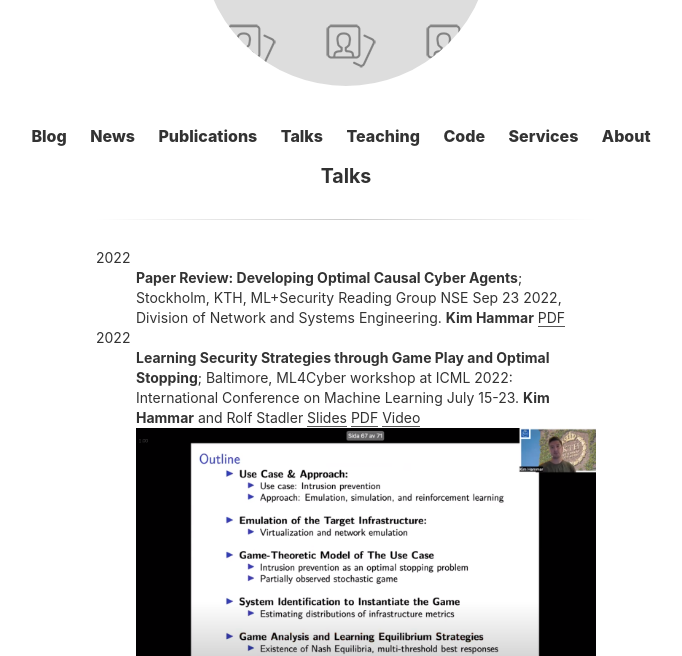
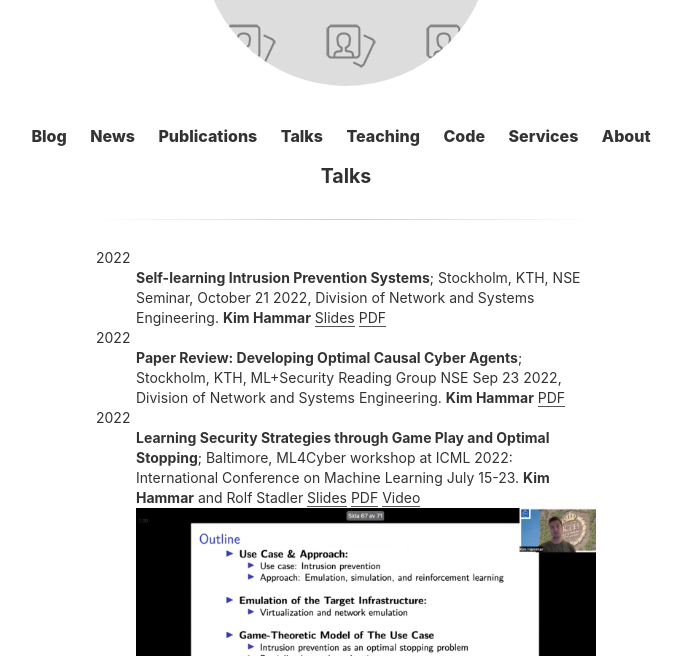
Before and after one commit to Limmen/Limmen.github.io, a Jekyll site: the page built from talks.md, in a window 1280 px wide and 900 px high, cut to the strip 244-900 px from the top of the window. Shown: the whole strip, without its empty margins (294-976 px from the left). Built offline with Jekyll 4.4.1, drawn with Linux system fonts in a browser that asks for light colours.

Commit message:
add talk

```diff
--- a/talks.md
+++ b/talks.md
@@ -2,6 +2,12 @@
 layout: page
 title: Talks
 ---
+
+2022
+:   **Self-learning Intrusion Prevention Systems**; Stockholm, KTH, NSE Seminar, October 21 2022, Division of Network and Systems Engineering.
+    **Kim Hammar**
+	[Slides](https://www.slideshare.net/KimHammar/selflearning-intrusion-prevention-systems)
+	[PDF](/assets/slides/NSE_seminar_oct_2022_Kim.pdf)
 
 2022
 :   **Paper Review: Developing Optimal Causal Cyber Agents**; Stockholm, KTH, ML+Security Reading Group NSE Sep 23 2022, Division of Network and Systems Engineering.
```
Also changed, not shown: 1 other file.
